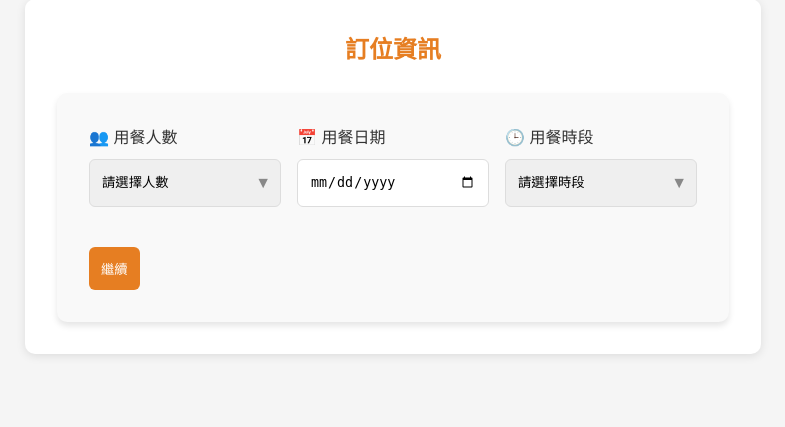
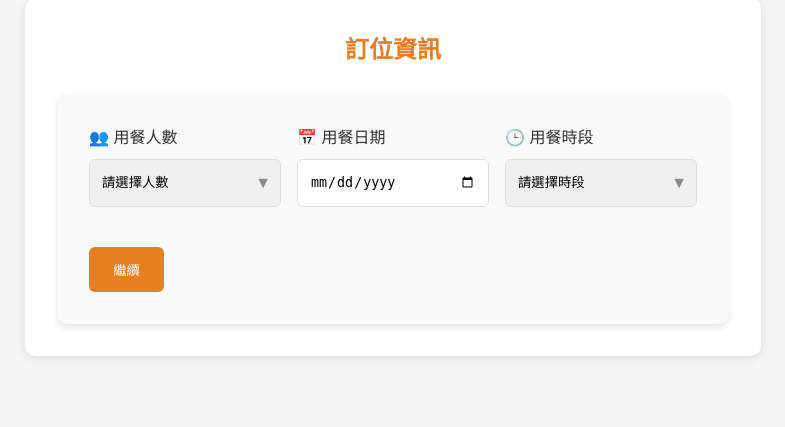
Before and after one commit to Yuehua00/Database-System-Project, a Flask app: page /reservation in a window 1280 px wide. Shown: the part 251-678 px from the top of the page, without its empty margins (247-1032 px from the left). Run offline with Flask 3, Linux system fonts and the light colour scheme; data that the repository does not hold is empty.

Commit message:
按鈕大小

```diff
--- a/project_folder/templates/reservation.html
+++ b/project_folder/templates/reservation.html
@@ -178,6 +178,10 @@
                     }
 
                     .btn.next-step {
+                        width: 75px;
+                        /* 設定固定寬度 */
+                        height: 45px;
+                        /* 設定固定高度 */
                         margin-top: 1.5rem;
                         background-color: #e67e22;
                         color: white;
@@ -187,6 +191,7 @@
                         cursor: pointer;
                         transition: background-color 0.3s ease;
                     }
+
 
                     .btn.next-step:hover {
                         background-color: #e67e22;
```
Also changed, not shown: test/reservation.html (+4 -0 lines), test/styles.css (+2 -0 lines).
